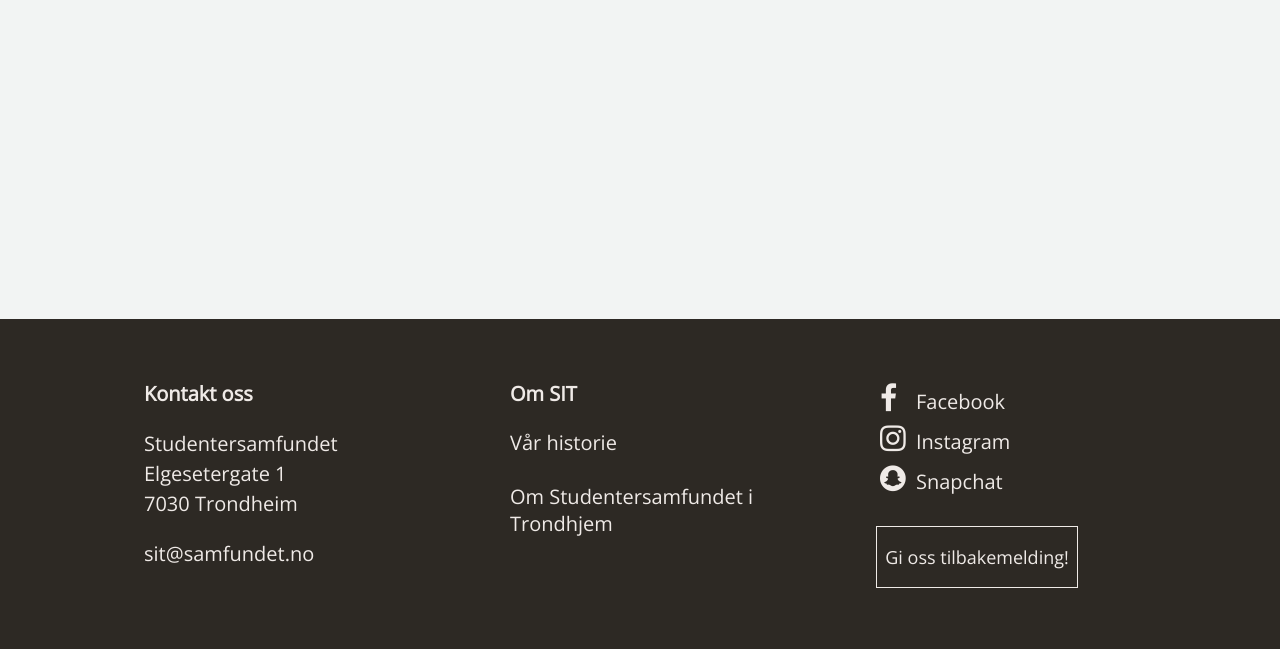
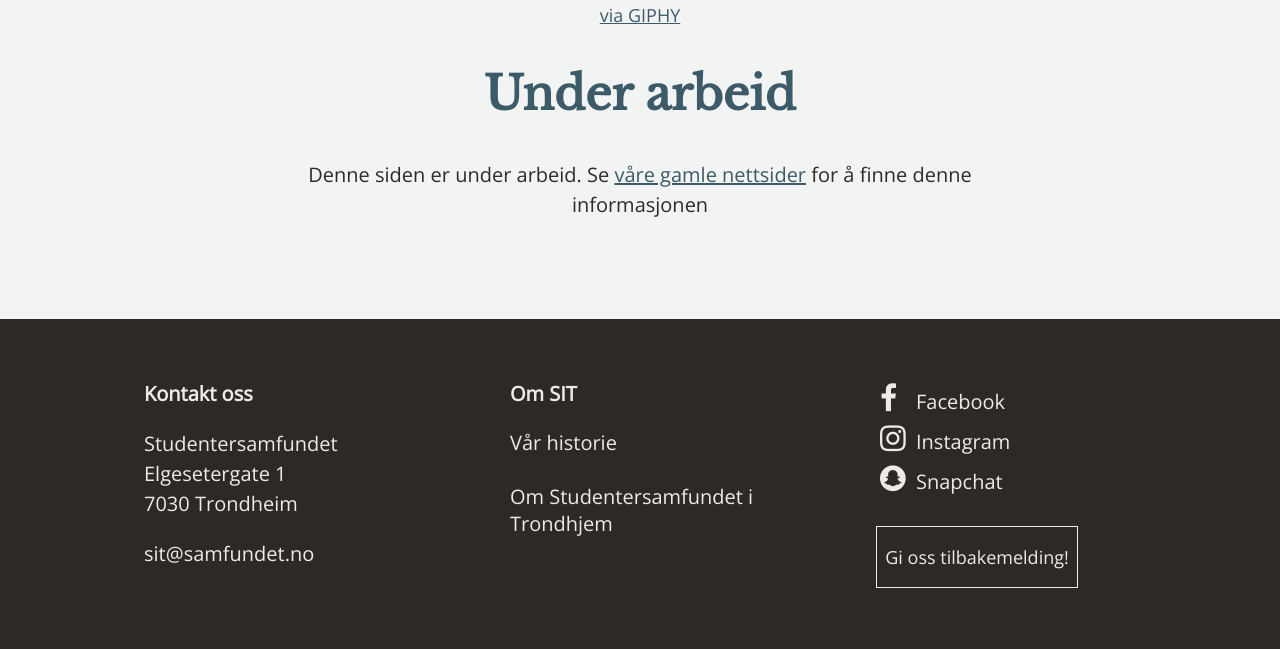
Before and after one commit to Studentersamfundets-Interne-Teater/sit-web, a Django app: page /kontakt/ in a window 1280 px wide. Shown: the part 477-1126 px from the top of the page. Run offline with Django 3.2, Linux system fonts and the light colour scheme.

Commit message:
Keep temporary contact page

```diff
--- a/SITnett/templates/kontakt.html
+++ b/SITnett/templates/kontakt.html
@@ -1,7 +1,13 @@
 {% extends "meny.html" %}
 
 {% block innhold %}
-
-Her kommer kontaktliste!
+<div class="placeholder-content">
+	<div class="placeholder-gif-wrapper">
+		<iframe src="https://giphy.com/embed/E6jscXfv3AkWQ" class="giphy-embed" frameBorder="0"></iframe>
+		<p class="text-info"><a href="https://giphy.com/gifs/cat-typing-E6jscXfv3AkWQ">via GIPHY</a></p>
+	</div>
+	<h2>Under arbeid</h2>
+	<p>Denne siden er under arbeid. Se <a href="http://skrift.no/sit/index.asp?vis=kontakt" target="_blank" rel="noreferrer noopener">våre gamle nettsider</a> for å finne denne informasjonen</p>
+</div>
 
 {% endblock innhold %}
```
